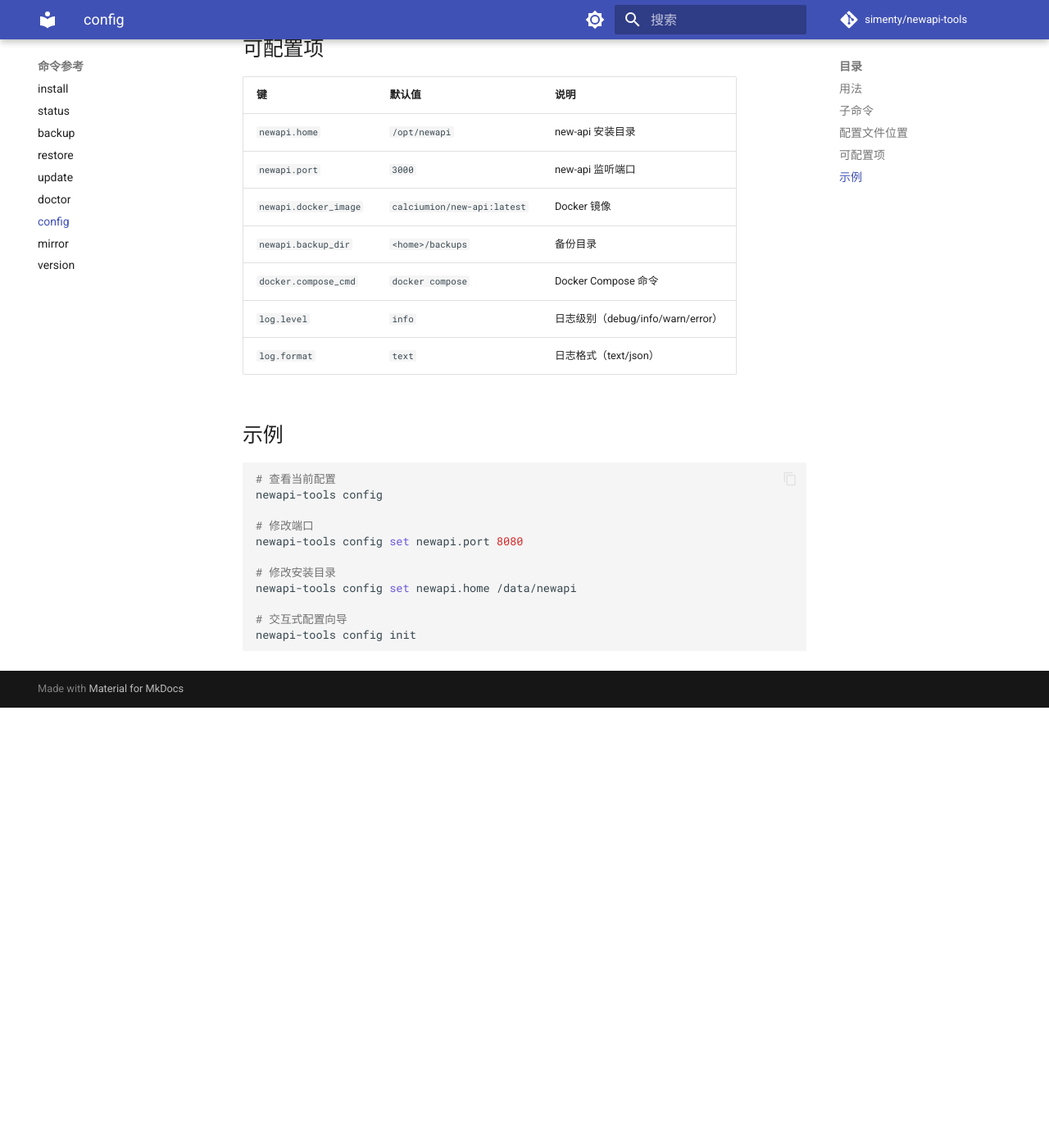
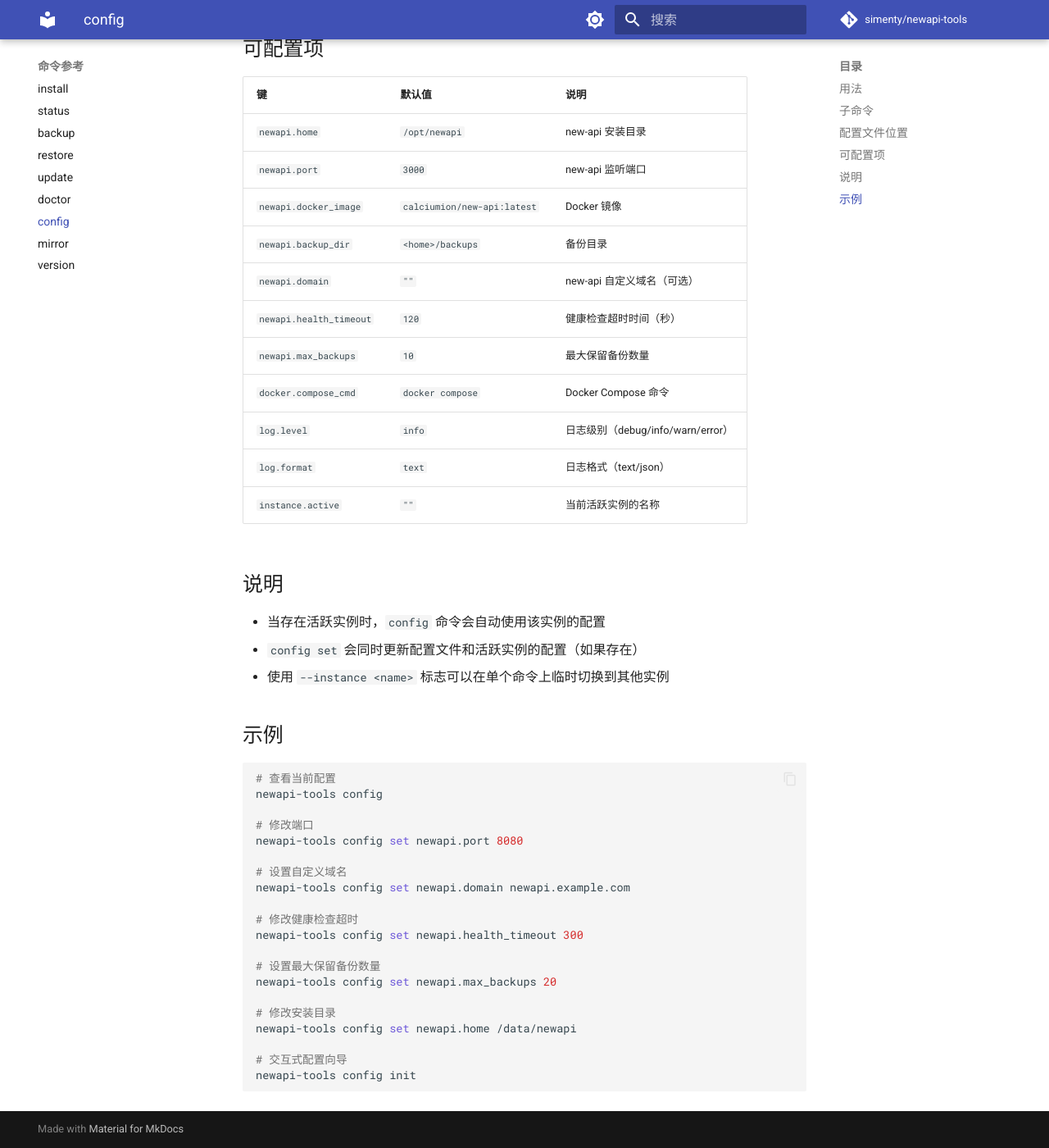
Before and after one commit to simenty/newapi-tools, an MkDocs documentation site: the page built from docs/commands/config.md, in a window 1280 px wide and 1400 px high, scrolled down 803 px. Shown: the whole window at 82% size. Built offline with MkDocs 1.6.1 and Material for MkDocs 9.7.7, drawn with Linux system fonts in a browser that asks for light colours; comment, search, counter and statistics services are not loaded; before the commit the page ends 1666 px from its top, so only the background shows below that.

Commit message:
docs: update documentation with new features (instance, config, verbose doctor, etc.)

```diff
--- a/docs/commands/config.md
+++ b/docs/commands/config.md
@@ -30,9 +30,19 @@
 | `newapi.port` | `3000` | new-api 监听端口 |
 | `newapi.docker_image` | `calciumion/new-api:latest` | Docker 镜像 |
 | `newapi.backup_dir` | `<home>/backups` | 备份目录 |
+| `newapi.domain` | `""` | new-api 自定义域名（可选） |
+| `newapi.health_timeout` | `120` | 健康检查超时时间（秒） |
+| `newapi.max_backups` | `10` | 最大保留备份数量 |
 | `docker.compose_cmd` | `docker compose` | Docker Compose 命令 |
 | `log.level` | `info` | 日志级别（debug/info/warn/error） |
 | `log.format` | `text` | 日志格式（text/json） |
+| `instance.active` | `""` | 当前活跃实例的名称 |
+
+## 说明
+
+- 当存在活跃实例时，`config` 命令会自动使用该实例的配置
+- `config set` 会同时更新配置文件和活跃实例的配置（如果存在）
+- 使用 `--instance <name>` 标志可以在单个命令上临时切换到其他实例
 
 ## 示例
 
@@ -43,6 +53,15 @@
 # 修改端口
 newapi-tools config set newapi.port 8080
 
+# 设置自定义域名
+newapi-tools config set newapi.domain newapi.example.com
+
+# 修改健康检查超时
+newapi-tools config set newapi.health_timeout 300
+
+# 设置最大保留备份数量
+newapi-tools config set newapi.max_backups 20
+
 # 修改安装目录
 newapi-tools config set newapi.home /data/newapi
 
```
Also changed, not shown: README.md (+6 -0 lines), docs/commands/doctor.md (+17 -0 lines), docs/commands/install.md (+9 -2 lines), docs/commands/instance.md (added, +78 -0 lines).
